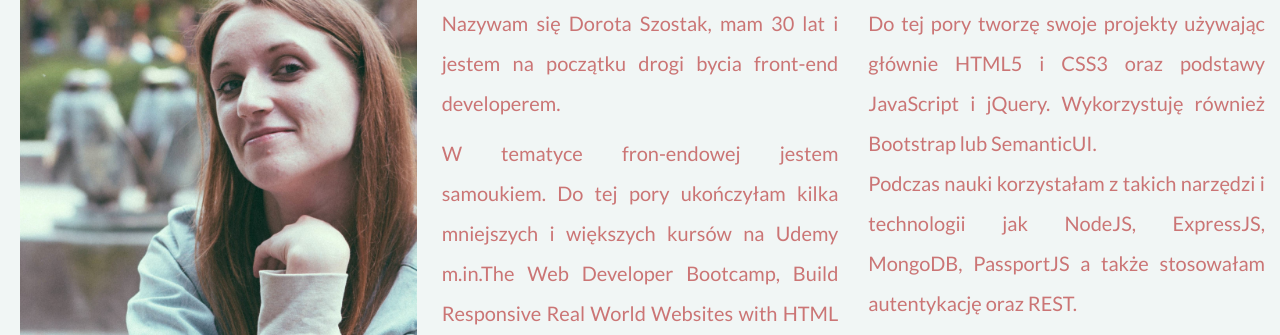
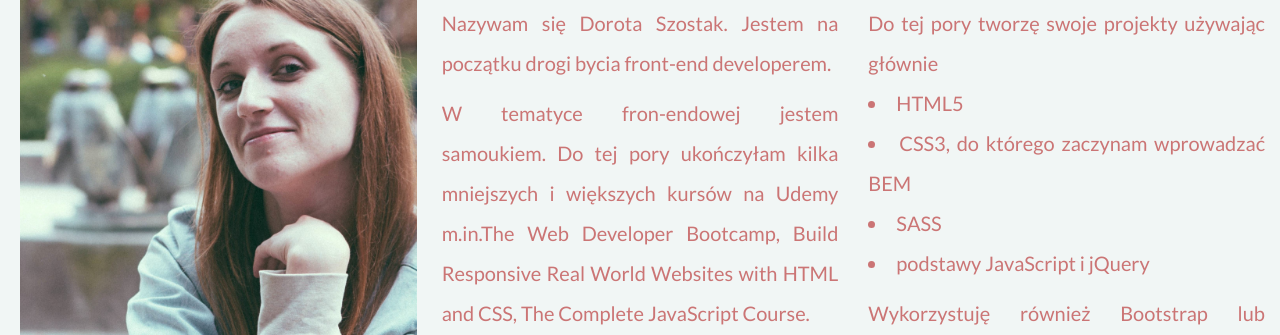
Before and after one commit to DorotaSzostak/portfolio, a plain HTML site: page about.html in a window 1280 px wide. Shown: the part 110-445 px from the top of the page. Drawn offline with nearby package versions, Linux system fonts and the light colour scheme.

Commit message:
added CV, form input changes

```diff
--- a/about.html
+++ b/about.html
@@ -36,15 +36,22 @@
 <div class="col-md-4 col-sm-12 about">
 <h2>Kim jestem?</h2>
 <div class="about-text">
-<h4>Nazywam się Dorota Szostak, mam 30 lat i jestem na początku drogi bycia front-end developerem.</h4>
+<h4>Nazywam się Dorota Szostak. Jestem na początku drogi bycia front-end developerem.</h4>
 <h4>W tematyce fron-endowej jestem samoukiem. Do tej pory ukończyłam kilka mniejszych i większych kursów na Udemy m.in.The Web Developer Bootcamp, Build Responsive Real World Websites with HTML and CSS, The Complete JavaScript Course.</h4>
 <h4>Aktualnie chciałabym przejść z nauki w domowym zaciszu, do zdobywania doświadczenia w pracy, przy prawdziwych projektach. Dlatego jestem otwarta na wszelkie formy współpracy, które pozwolą mi rozwijać umiejętności front-endowca. W szczególności szukam stacjonarnej pracy w Warszawie.</h4>
-<h4>Z wykształcenia jestem dietetykiem i tym zajmuje się do tej pory, łącząc naukę kodowania z obecną pracą. Jednak moją dalszą karierę chcę związać z web-developmentem. Więcej informacji o moim dotychczasowym doświadczeniu można przeczytać <a href src="#">tutaj.</a></h4>
+<h4>Z wykształcenia jestem dietetykiem i tym zajmuje się do tej pory, łącząc naukę kodowania z obecną pracą. Jednak moją dalszą karierę chcę związać z web-developmentem. Więcej informacji o moim dotychczasowym doświadczeniu można przeczytać <a href src="resources/CV%20Dorota%20Szostak.pdf">tutaj.</a></h4>
 </div>
 </div>
 <div class="col-md-4 col-sm-12 about">
 <h2>Umiejętności</h2>
-<div class="about-text"><h4>Do tej pory tworzę swoje projekty używając głównie HTML5 i CSS3 oraz podstawy JavaScript i jQuery. Wykorzystuję również Bootstrap lub SemanticUI. <br>Podczas nauki korzystałam z takich narzędzi i technologii jak NodeJS, ExpressJS, MongoDB, PassportJS a także stosowałam autentykację oraz REST.</h4>
+<div class="about-text"><h4>Do tej pory tworzę swoje projekty używając głównie
+<ul>
+<li>HTML5</li>
+<li>CSS3, do którego zaczynam wprowadzać BEM</li>
+<li>SASS</li>
+<li>podstawy JavaScript i jQuery</li>
+</ul> Wykorzystuję również Bootstrap lub SemanticUI.
+Cały czas staram się uczyć czegoś nowego i szlifować zdobyte do tej pory umiejętności. <br>Podczas nauki korzystałam z takich narzędzi i technologii jak NodeJS, ExpressJS, MongoDB, PassportJS a także stosowałam autentykację oraz REST.</h4>
 </div>
 
 <h2>Dodatkowe Informacje</h2>
--- a/resources/css/projects.css
+++ b/resources/css/projects.css
@@ -220,6 +220,10 @@ background-image: url(img/patatap.jpg);
     text-align: justify
 }
 
+.about-text li {
+    list-style-position: inside;
+}
+
 
 h4 {
     line-height: 2;
@@ -260,6 +264,7 @@ input {
     color: #cb7575;
     outline: none;
     width: 100%;
+    font-size: 18px;
 }
 
 textarea {
@@ -270,6 +275,7 @@ textarea {
     margin-top: 20px;
     background-color: transparent;
     color: #cb7575;
+    font-size: 18px;
 }
 
 label{
```
Also changed, not shown: 1 other file.
